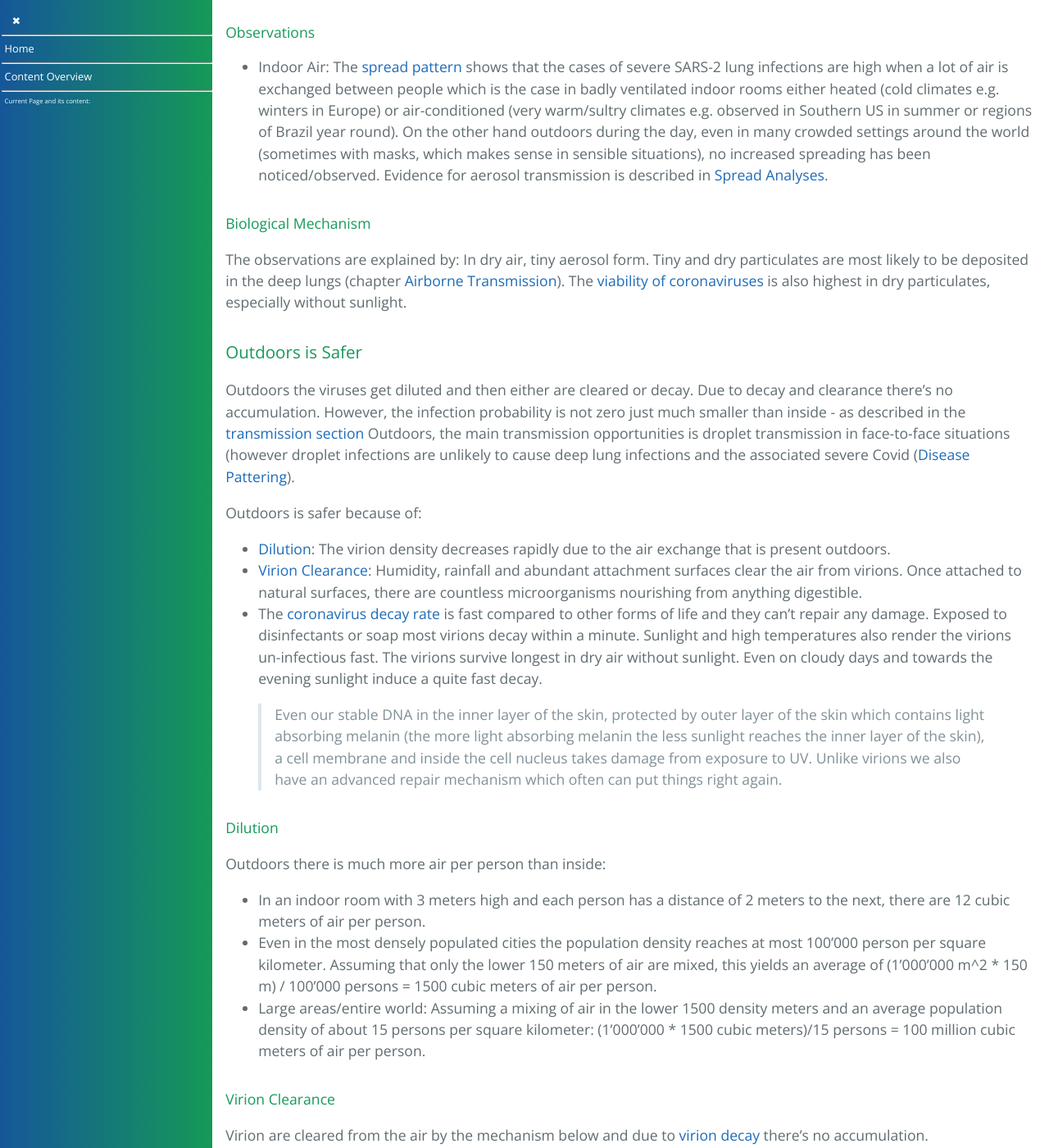
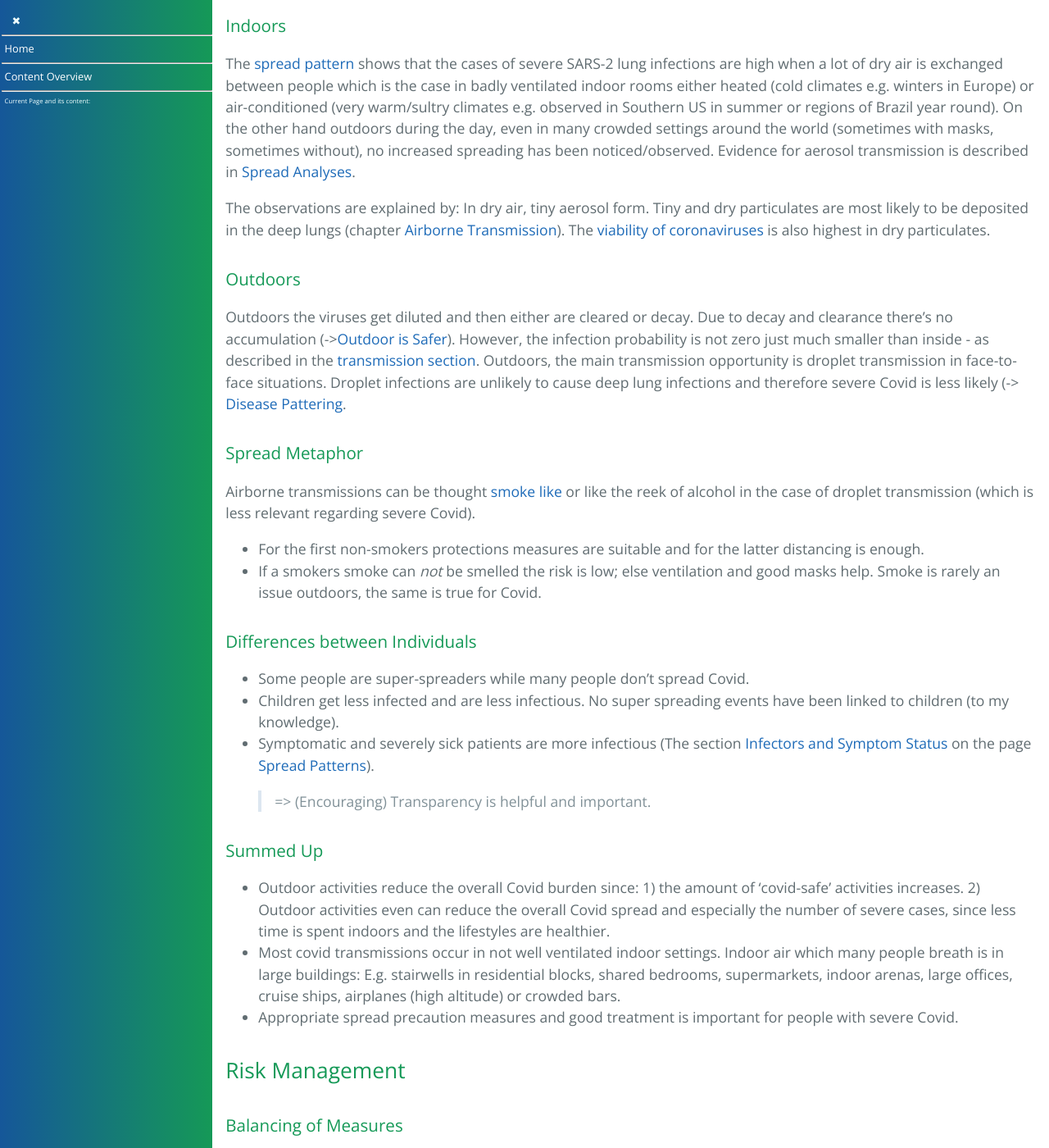
Before and after one commit to forestgrape/coronavirus, a Jekyll site: the page built from 7_social/controlling.md, in a window 1280 px wide and 1400 px high, scrolled down 2293 px. Shown: the whole window at 82% size. Built offline with Jekyll 4.4.1, drawn with Linux system fonts in a browser that asks for light colours; our own code applies the rules of GitHub Pages for plain Markdown files; some of the changed text lies outside the part shown.

Commit message:
clarifications

```diff
--- a/7_social/controlling.md
+++ b/7_social/controlling.md
@@ -7,7 +7,7 @@
 * [Mindset and Strategy to Tackle Covid](#mindset-and-strategy-to-tackle-covid)
 * [Spread Assumptions](#spread-assumptions)
   * [Indoors](#indoors)
-  * [Outdoors is Safer](#outdoors-is-safer)
+  * [Outdoors](#outdoors)
   * [Spread Metaphor](#spread-metaphor)
   * [Differences between Individuals](#differences-between-individuals)
   * [Summed Up](#summed-up)
@@ -36,6 +36,8 @@
 * [References](#references)
   * [Laboratory Biosafety](#laboratory-biosafety)
   * [Control and Containing Measures](#control-and-containing-measures)
+* [Appendix](#appendix)
+  * [Outdoor is Safer](#outdoor-is-safer)
 
 
 ## Mindset and Strategy to Tackle Covid
@@ -64,34 +66,12 @@
 The design of measures relies on transmission models. Here it as assumed that the main transmission of Sars-CoV-2 is [airborne](../5_epidemiological/transmission.md#recap-airborne-transmission) and can be metaphored as smoke-like.
 
 ### Indoors
-#### Observations
-* Indoor Air: The [spread pattern](../5_epidemiological/spread_analyses.md) shows that the cases of severe SARS-2 lung infections are high when a lot of air is exchanged between people which is the case in badly ventilated indoor rooms either heated (cold climates e.g. winters in Europe) or air-conditioned (very warm/sultry climates e.g. observed in Southern US in summer or regions of Brazil year round). On the other hand outdoors during the day, even in many crowded settings around the world (sometimes with masks, which makes sense in sensible situations), no increased spreading has been noticed/observed. Evidence for aerosol transmission is described in [Spread Analyses](../5_epidemiological/spread_analyses.md).
+The [spread pattern](../5_epidemiological/spread_analyses.md) shows that the cases of severe SARS-2 lung infections are high when a lot of dry air is exchanged between people which is the case in badly ventilated indoor rooms either heated (cold climates e.g. winters in Europe) or air-conditioned (very warm/sultry climates e.g. observed in Southern US in summer or regions of Brazil year round). On the other hand outdoors during the day, even in many crowded settings around the world (sometimes with masks, sometimes without), no increased spreading has been noticed/observed. Evidence for aerosol transmission is described in [Spread Analyses](../5_epidemiological/spread_analyses.md).
 
-#### Biological Mechanism
-The observations are explained by: In dry air, tiny aerosol form. Tiny and dry particulates are most likely to be deposited in the deep lungs (chapter [Airborne Transmission](../5_epidemiological/transmission.md)). The [viability of coronaviruses](../2_biological/virion_viability.md) is also highest in dry particulates, especially without sunlight.
+The observations are explained by: In dry air, tiny aerosol form. Tiny and dry particulates are most likely to be deposited in the deep lungs (chapter [Airborne Transmission](../5_epidemiological/transmission.md)). The [viability of coronaviruses](../2_biological/virion_viability.md) is also highest in dry particulates.
 
-### Outdoors is Safer
-Outdoors the viruses get diluted and then either are cleared or decay. Due to decay and clearance there's no accumulation. However, the infection probability is not zero just much smaller than inside - as described in the [transmission section](../5_epidemiological/transmission.md) Outdoors, the main transmission opportunities is droplet transmission in face-to-face situations (however droplet infections are unlikely to cause deep lung infections and the associated severe Covid ([Disease Pattering](../3_medical/coronavirus_disease_patterns.md)).
-
-Outdoors is safer because of:
-- [Dilution](#dilution): The virion density decreases rapidly due to the air exchange that is present outdoors.
-- [Virion Clearance](#virion-clearance): Humidity, rainfall and abundant attachment surfaces clear the air from virions. Once attached to natural surfaces, there are countless microorganisms nourishing from anything digestible.
-- The [coronavirus decay rate](../2_biological/virion_viability.md) is fast compared to other forms of life and they can't repair any damage. Exposed to  disinfectants or soap most virions decay within a minute. Sunlight and high temperatures also render the virions un-infectious fast. The virions survive longest in dry air without sunlight. Even on cloudy days and towards the evening sunlight induce a quite fast decay.
-  > Even our stable DNA in the inner layer of the skin, protected by outer layer of the skin which contains light absorbing melanin (the more light absorbing melanin the less sunlight reaches the inner layer of the skin), a cell membrane and inside the cell nucleus takes damage from exposure to UV. Unlike virions we also have an advanced repair mechanism which often can put things right again.
-
-#### Dilution
-Outdoors there is much more air per person than inside:
-* In an indoor room with 3 meters high and each person has a distance of 2 meters to the next, there are 12 cubic meters of air per person.
-* Even in the most densely populated cities the population density reaches at most 100'000 person per square kilometer. Assuming that only the lower 150 meters of air are mixed, this yields an average of (1'000'000 m^2 * 150 m) / 100'000 persons = 1500 cubic meters of air per person. <!--Compared to an indoor room with a high of 3 meters this corresponds to a distance of 22 meters to the next (if only aerosols transmission and not droplet transmission is taken into account). -->
-* Large areas/entire world: Assuming a mixing of air in the lower 1500 density meters and an average population density of about 15 persons per square kilometer:
-(1'000'000 * 1500 cubic meters)/15 persons  = 100 million cubic meters of air per person.
-
-#### Virion Clearance
-Virion are cleared from the air by the mechanism below and due to [virion decay](#virion-decay) there's no accumulation.
-- [Virion Decay](./stability.md) in air: occurs mainly through sun light
-- Condensation
-- Washed out by rain
-- Virion attachment to non infectable materials which are non living things such as earth, water or rocks or living things which cannot be infected e.g. coronaviruses can *not* infect plants. So outdoors, the vast majority of surfaces are not infectable.
+### Outdoors
+Outdoors the viruses get diluted and then either are cleared or decay. Due to decay and clearance there's no accumulation (->[Outdoor is Safer](#outdoor-is-safer)). However, the infection probability is not zero just much smaller than inside - as described in the [transmission section](../5_epidemiological/transmission.md). Outdoors, the main transmission opportunity is droplet transmission in face-to-face situations. Droplet infections are unlikely to cause deep lung infections and therefore severe Covid is less likely (-> [Disease Pattering](../3_medical/coronavirus_disease_patterns.md).
 
 ### Spread Metaphor
 Airborne transmissions can be thought [smoke like](../5_epidemiological/transmission.md#metaphor-and-measures) or like the reek of alcohol in the case of droplet transmission (which is less relevant regarding severe Covid).
@@ -101,13 +81,13 @@
 ### Differences between Individuals
 * Some people are super-spreaders while many people don't spread Covid.
 * Children get less infected and are less infectious. No super spreading events have been linked to children (to my knowledge).
-* Symptomatic and severely sick patients are more infectious (The section [Infectors and Symptom Status](../5_epidemiological/spread_analyses.md#infectors-and-symptom-status) on the page [Spread Patterns](../5_epidemiological/spread_analyses.md)). => (Encouraging) Transparency is important.
+* Symptomatic and severely sick patients are more infectious (The section [Infectors and Symptom Status](../5_epidemiological/spread_analyses.md#infectors-and-symptom-status) on the page [Spread Patterns](../5_epidemiological/spread_analyses.md)).
 
-  > (Encouraging) Transparency is always important.
+  > => (Encouraging) Transparency is helpful and important.
 
 ### Summed Up
-* Outdoor activities reduce the overall Covid burden. Outdoor activities even can reduce the overall Covid spread and especially the number of severe cases, since less time is spent indoors and the lifestyles are healthier.
-* Most covid transmissions occur in not well ventilated indoor settings. Indoor air which many people breath is in large buildings: E.g. stairwells in residential blocks, supermarkets, indoor arenas, large offices, cruise ships, airplanes (high altitude) or crowded bars.
+* Outdoor activities reduce the overall Covid burden since: 1) the amount of 'covid-safe' activities increases. 2) Outdoor activities even can reduce the overall Covid spread and especially the number of severe cases, since less time is spent indoors and the lifestyles are healthier.
+* Most covid transmissions occur in not well ventilated indoor settings. Indoor air which many people breath is in large buildings: E.g. stairwells in residential blocks, shared bedrooms, supermarkets, indoor arenas, large offices, cruise ships, airplanes (high altitude) or crowded bars.
 * Appropriate spread precaution measures and good treatment is important for people with severe Covid.
 
 
@@ -485,3 +465,27 @@
     Smieszek, T., Lazzari, G., & Salathé, M. (2019).
     **Assessing the Dynamics and Control of Droplet- and Aerosol-Transmitted Influenza Using an Indoor Positioning System.**
     Scientific reports, 9(1), 2185. https://doi.org/10.1038/s41598-019-38825-
+
+
+## Appendix
+
+### Outdoor is Safer
+Outdoors is safer because of:
+- [Dilution](#dilution): The virion density decreases rapidly due to the air exchange that is present outdoors.
+- [Virion Clearance](#virion-clearance): Humidity, rainfall and abundant attachment surfaces clear the air from virions. Once attached to natural surfaces, there are countless microorganisms nourishing from anything digestible.
+- The [coronavirus decay rate](../2_biological/virion_viability.md) is fast compared to other forms of life and they can't repair any damage. Exposed to  disinfectants or soap most virions decay within a minute. Sunlight and high temperatures also render the virions un-infectious fast. The virions survive longest in dry air without sunlight. Even on cloudy days and towards the evening sunlight induce a quite fast decay.
+  > Even our stable DNA in the inner layer of the skin, protected by outer layer of the skin which contains light absorbing melanin (the more light absorbing melanin the less sunlight reaches the inner layer of the skin), a cell membrane and inside the cell nucleus takes damage from exposure to UV. Unlike virions we also have an advanced repair mechanism which often can put things right again.
+
+#### Dilution
+Outdoors there is much more air per person than inside:
+* In an indoor room with 3 meters high and each person has a distance of 2 meters to the next, there are 12 cubic meters of air per person.
+* Even in the most densely populated cities the population density reaches at most 100'000 person per square kilometer. Assuming that only the lower 150 meters of air are mixed, this yields an average of (1'000'000 m^2 * 150 m) / 100'000 persons = 1500 cubic meters of air per person. <!--Compared to an indoor room with a high of 3 meters this corresponds to a distance of 22 meters to the next (if only aerosols transmission and not droplet transmission is taken into account). -->
+* Large areas/entire world: Assuming a mixing of air in the lower 1500 density meters and an average population density of about 15 persons per square kilometer:
+(1'000'000 * 1500 cubic meters)/15 persons  = 100 million cubic meters of air per person.
+
+#### Virion Clearance
+Virion are cleared from the air by the mechanism below and due to [virion decay](#virion-decay) there's no accumulation.
+- [Virion Decay](./stability.md) in air: occurs mainly through sun light
+- Condensation
+- Washed out by rain
+- Virion attachment to non infectable materials which are non living things such as earth, water or rocks or living things which cannot be infected e.g. coronaviruses can *not* infect plants. So outdoors, the vast majority of surfaces are not infectable.
```
